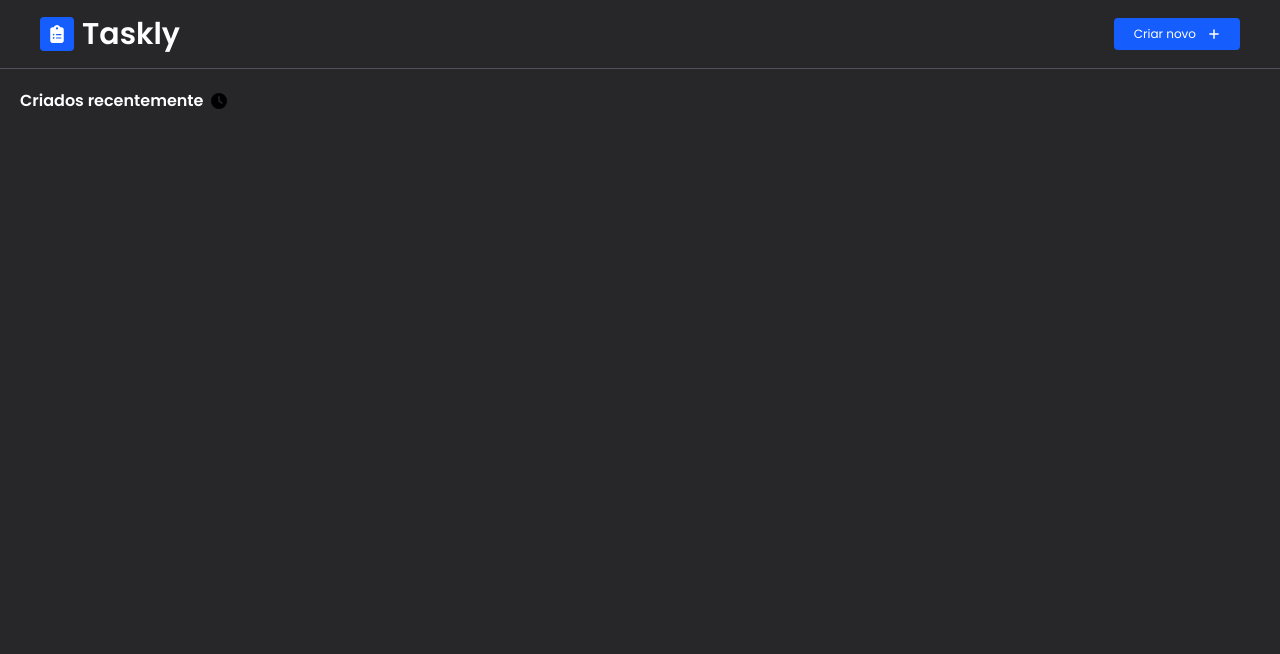
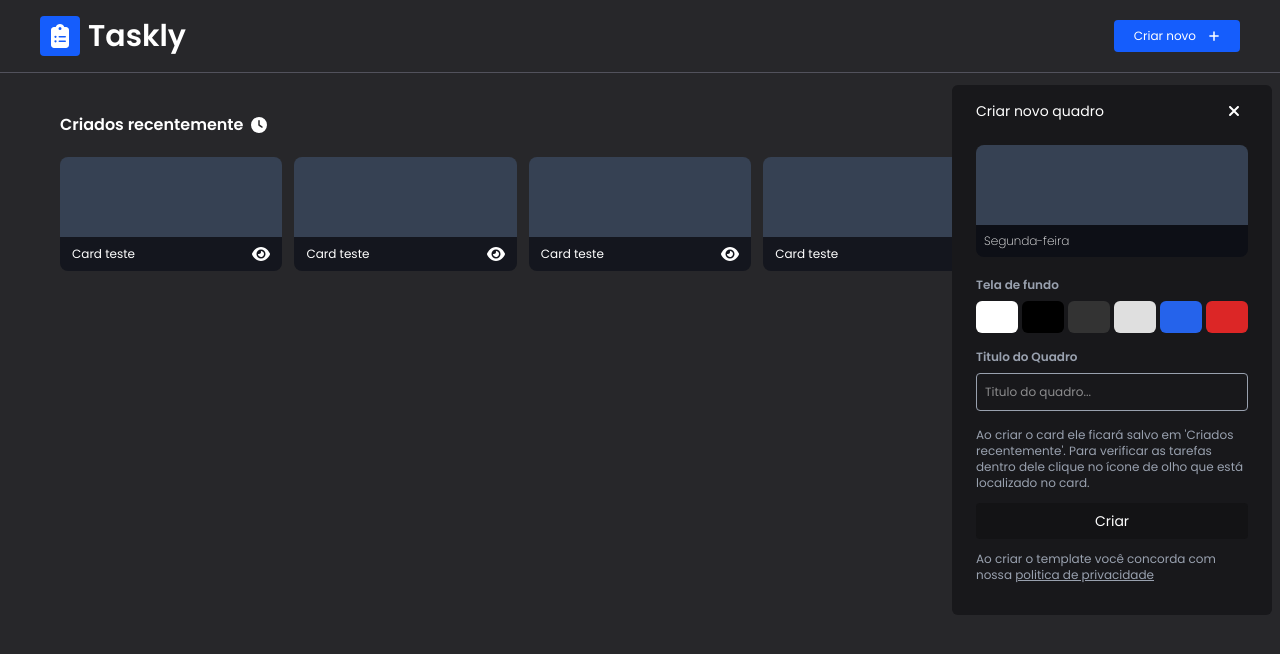
Before and after one commit to devmarquess00/taskly, a Next.js app: page /boards in a window 1280 px wide. Both pictures are taken after a click on the button "Criar novo". Shown: the top 654 px of the page. Built offline with nearby package versions, Linux system fonts and the light colour scheme.

Commit message:
add page boards

```diff
--- a/src/app/boards/page.tsx
+++ b/src/app/boards/page.tsx
@@ -1,19 +1,47 @@
+"use client";
+import { Card } from "@/components/card";
 import HeaderBoards from "@/components/headerBoards";
+import { ModalCard } from "@/components/modalCard";
 import { Title } from "@/components/title";
-import { FaClock } from 'react-icons/fa6';
+import { useShowModalCard } from "@/hooks/useShowModalCard";
+import { FaClock } from "react-icons/fa6";
 
-export default function Boards () {
+export default function Boards() {
+  const { isShowModal, handleShowModal, handleRemoveModal } = useShowModalCard();
+
   return (
     <div className="bg-zinc-800 h-screen w-full">
-            <HeaderBoards />
+      <HeaderBoards onClick={handleShowModal} />
+      <ModalCard isShowModal={isShowModal} isRemoveModal={handleRemoveModal} />
 
-            <div className="flex items-center gap-2 m-5">
+      <div className="px-5 md:px-15">
+        <div className="flex items-center gap-2 mt-10">
           <Title
             title="Criados recentemente"
             extraClass="text-white font-semibold"
           />
-                <FaClock />
+          <FaClock className="text-white" />
+        </div>
+
+        <div className="grid grid-cols-2 gap-3 flex-col mt-5 md:grid-cols-5">
+          <Card
+            titleCard="Card teste"
+            extraClassTitleCard="text-xs text-white"
+          />
+          <Card
+            titleCard="Card teste"
+            extraClassTitleCard="text-xs text-white"
+          />
+          <Card
+            titleCard="Card teste"
+            extraClassTitleCard="text-xs text-white"
+          />
+          <Card
+            titleCard="Card teste"
+            extraClassTitleCard="text-xs text-white"
+          />
         </div>
       </div>
-    )
+    </div>
+  );
 }
--- /dev/null
+++ b/src/components/card/index.tsx
@@ -0,0 +1,25 @@
+import { FaEye } from "react-icons/fa6";
+import { Button } from "../button";
+
+type CardProps = {
+    titleCard?: string;
+    extraClassTitleCard?: string;
+}
+
+export const Card = ({
+    titleCard,
+    extraClassTitleCard,
+}: CardProps) => {
+    return (
+        <div className='w-full'>
+            <div className="bg-gray-700 w-full p-10 rounded-t-lg"></div>
+            <div className="flex items-center justify-between py-2 px-3 rounded-b-lg bg-gray-950/50">
+                <p className={extraClassTitleCard}>{titleCard}</p>
+                <Button
+                extraClass="text-white text-lg"
+                label={<FaEye />}
+                />
+            </div>
+        </div>
+    )
+}
--- a/src/components/headerBoards/index.tsx
+++ b/src/components/headerBoards/index.tsx
@@ -2,13 +2,19 @@ import { FaClipboardList, FaPlus } from "react-icons/fa6";
 import { Title } from "../title";
 import { Button } from "../button";
 
-export default function HeaderBoards () {
+type HeaderBoardsProps = {
+    onClick?: () => void;
+}
+
+export default function HeaderBoards ({
+    onClick,
+}: HeaderBoardsProps) {
     return (
         <header className="w-full px-6 py-4 md:px-10 flex items-center justify-between 2xl:py-8 border-b border-zinc-600">
             <div className="flex items-center gap-2">
                 <div className="bg-blue-600 p-2 rounded md 2xl:p-3">
                 <FaClipboardList
-                className="text-white text-lg text-2xl 2xl:text-3xl"
+                className="text-white text-lg md:text-2xl 2xl:text-3xl"
                 />
                 </div>
             <Title
@@ -20,6 +26,7 @@ export default function HeaderBoards () {
             label="Criar novo"
             icon={<FaPlus className="ml-3 font-semibold" />}
             extraClass="bg-blue-600 text-white text-xs py-2 px-5 rounded-sm"
+            onClick={onClick}
             />
         </header>
     )
--- /dev/null
+++ b/src/components/modalCard/index.tsx
@@ -0,0 +1,84 @@
+"use client";
+import { FaXmark } from "react-icons/fa6";
+import { Title } from "../title";
+import { Button } from "../button";
+import { useServicesModal } from "@/hooks/useServicesModal";
+import { Input } from "../input";
+import { Subtitle } from "../subtitle";
+import { Cookies } from "../cookies";
+
+type ModalCardProps = {
+  isShowModal?: boolean;
+  isRemoveModal?: () => void;
+};
+
+export const ModalCard = ({ isShowModal, isRemoveModal }: ModalCardProps) => {
+
+  const { colors, handleColorCard, colorCard } = useServicesModal();
+
+  return (
+    <>
+      {isShowModal && (
+        <div className="bg-zinc-900 w-xs fixed right-0 mt-3 mr-2 py-3 px-6 rounded-md">
+          <div className="flex items-center justify-between">
+            <Title title="Criar novo quadro" extraClass="text-white text-sm" />
+            <Button
+              label={<FaXmark className="text-white" />}
+              onClick={isRemoveModal}
+              extraClass="hover:bg-zinc-800 duration-300 p-1.5 rounded-full"
+            />
+          </div>
+
+          <div className="mt-5">
+            <div className="w-full p-10 rounded-t-lg bg-gray-700" style={{ backgroundColor: colorCard }}></div>
+            <div className="bg-gray-950/50 rounded-b-lg py-2 px-2">
+              <Title
+                title="Segunda-feira"
+                extraClass="text-white text-xs !font-light"
+              />
+            </div>
+          </div>
+
+          <div className="mt-5">
+            <Title
+              title="Tela de fundo"
+              extraClass="text-gray-400 text-xs font-semibold mb-2"
+            />
+            <div className="flex gap-1 items-center">
+
+              {colors.map((color, index) => (
+                <button
+                  key={index}
+                  className="w-12 h-8 rounded-md hover:cursor-pointer hover:opacity-55 duration-500"
+                  style={{ backgroundColor: color }}
+                  onClick={() => handleColorCard(color)}
+                ></button>
+              ))}
+            </div>
+            <Input
+            type="text"
+            extraClassLabel="!text-gray-400 text-sm font-semibold mb-1 mt-4"
+            extraClass="border border-gray-400 rounded-sm text-white"
+            label="Titulo do Quadro"
+            placeholder="Titulo do quadro..."
+            />
+            <Subtitle
+            subtitle="Ao criar o card ele ficará salvo em 'Criados recentemente'. Para verificar as tarefas dentro dele clique no ícone de olho que está localizado no card."
+            extraClass="!font-normal leading-4 text-gray-400 text-start text-xs mt-4 mb-3"
+            />
+            <Button
+            label="Criar"
+            extraClass="w-full bg-zinc-950/35 hover:bg-zinc-950/30 duration-600 py-2 rounded-sm text-white text-center flex items-center justify-center text-sm"
+            />
+            <Cookies
+            label="Ao criar o template você concorda com nossa"
+            buttonCookie="politica de privacidade"
+            extraClassButtonCookie="!inline !underline"
+            extraClass="text-xs mt-3 mb-5 text-gray-400"
+            />
+          </div>
+        </div>
+      )}
+    </>
+  );
+};
--- /dev/null
+++ b/src/hooks/useServicesModal.ts
@@ -0,0 +1,20 @@
+'use client';
+
+import { useCallback, useState } from "react";
+
+export function useServicesModal() {
+  const [colorCard, setColorCard] = useState("");
+
+  const colors = ["#ffffff", "#000000", "#333333", "#dfdfdf", "#2563EB", "#DC2626"];
+
+  const handleColorCard = useCallback((color: string) => {
+    setColorCard(color);
+    console.log(color);
+  }, []);
+
+  return {
+    colors,
+    handleColorCard,
+    colorCard
+  }
+}
--- /dev/null
+++ b/src/hooks/useShowModalCard.ts
@@ -0,0 +1,20 @@
+"use client";
+import { useCallback, useState } from "react";
+
+export function useShowModalCard() {
+  const [isShowModal, setIsShowModal] = useState(false);
+
+  const handleShowModal = useCallback(() => {
+    setIsShowModal(true);
+  }, []);
+
+  const handleRemoveModal = useCallback(() => {
+    setIsShowModal(false);
+  }, []);
+
+  return {
+    isShowModal,
+    handleShowModal,
+    handleRemoveModal,
+  };
+}
```
Lines whose indentation alone changed are shown as unchanged.
